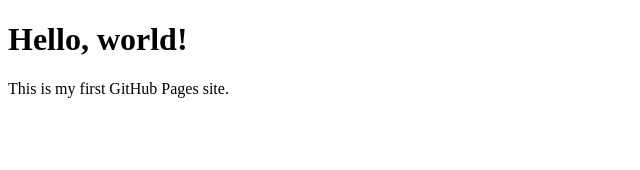
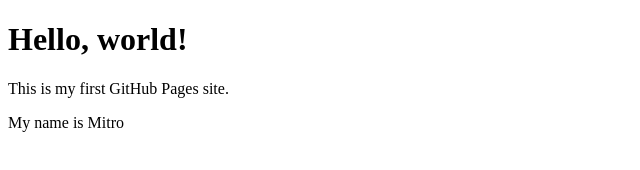
Before and after one commit to mitrohak/portfolio-site, a plain HTML site: page index.html in a window 1280 px wide. Shown: the whole page, without its empty margins (0-640 px from the left). Drawn offline with Linux system fonts and the light colour scheme.

Commit message:
Add hero section

```diff
--- a/index.html
+++ b/index.html
@@ -6,5 +6,6 @@
 <body>
   <h1>Hello, world!</h1>
   <p>This is my first GitHub Pages site.</p>
+  <p>My name is Mitro</p>
 </body>
 </html>
```
